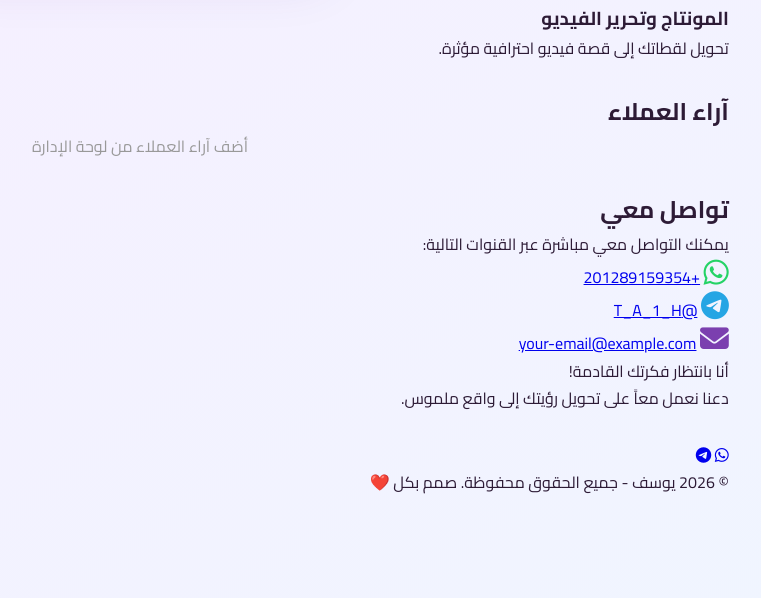
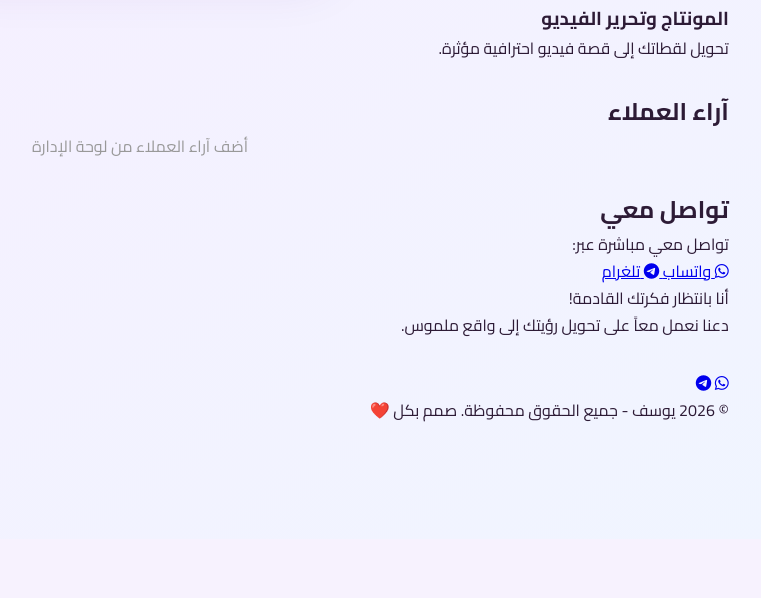
Before and after one commit to il88li/DESIGN, a Flask app: template templates/home.html in a window 1280 px wide. Shown: the part 799-1397 px from the top of the page, without its empty margins (500-1261 px from the left). After the commit the page ends 1221 px from the top, so only its background shows below. Run offline with Flask 3, Linux system fonts and the light colour scheme; the template is opened without the code that fills it: values that come from a table or form of the project are taken from there, others are empty; data comes from the database, SQL or seed files in the repository.

Commit message:
Update home.html

```diff
--- a/templates/home.html
+++ b/templates/home.html
@@ -67,24 +67,22 @@
     </div>
 </section>
 
-<!-- ===== القسم 4: التواصل ===== -->
+<!-- ===== القسم 4: التواصل (أيقونات فقط) ===== -->
 <section id="contact" class="section contact-section">
     <div class="container">
         <h2 class="section-title">تواصل <span>معي</span></h2>
         <div class="contact-content glass-card card-animate">
             <div class="contact-info">
-                <p class="contact-intro">يمكنك التواصل معي مباشرة عبر القنوات التالية:</p>
-                <div class="contact-item">
-                    <i class="fab fa-whatsapp" style="color:#25D366; font-size:1.8rem;"></i>
-                    <a href="https://wa.me/201289159354" target="_blank">+201289159354</a>
-                </div>
-                <div class="contact-item">
-                    <i class="fab fa-telegram-plane" style="color:#26A5E4; font-size:1.8rem;"></i>
-                    <a href="https://t.me/T_A_1_H" target="_blank">@T_A_1_H</a>
-                </div>
-                <div class="contact-item">
-                    <i class="fas fa-envelope" style="color:#7B3FAF; font-size:1.8rem;"></i>
-                    <a href="mailto:your-email@example.com">your-email@example.com</a>
+                <p class="contact-intro">تواصل معي مباشرة عبر:</p>
+                <div class="contact-icons">
+                    <a href="https://wa.me/201289159354" target="_blank" class="contact-icon" title="واتساب">
+                        <i class="fab fa-whatsapp"></i>
+                        <span>واتساب</span>
+                    </a>
+                    <a href="https://t.me/T_A_1_H" target="_blank" class="contact-icon" title="تلغرام">
+                        <i class="fab fa-telegram-plane"></i>
+                        <span>تلغرام</span>
+                    </a>
                 </div>
             </div>
             <div class="contact-note">
```
